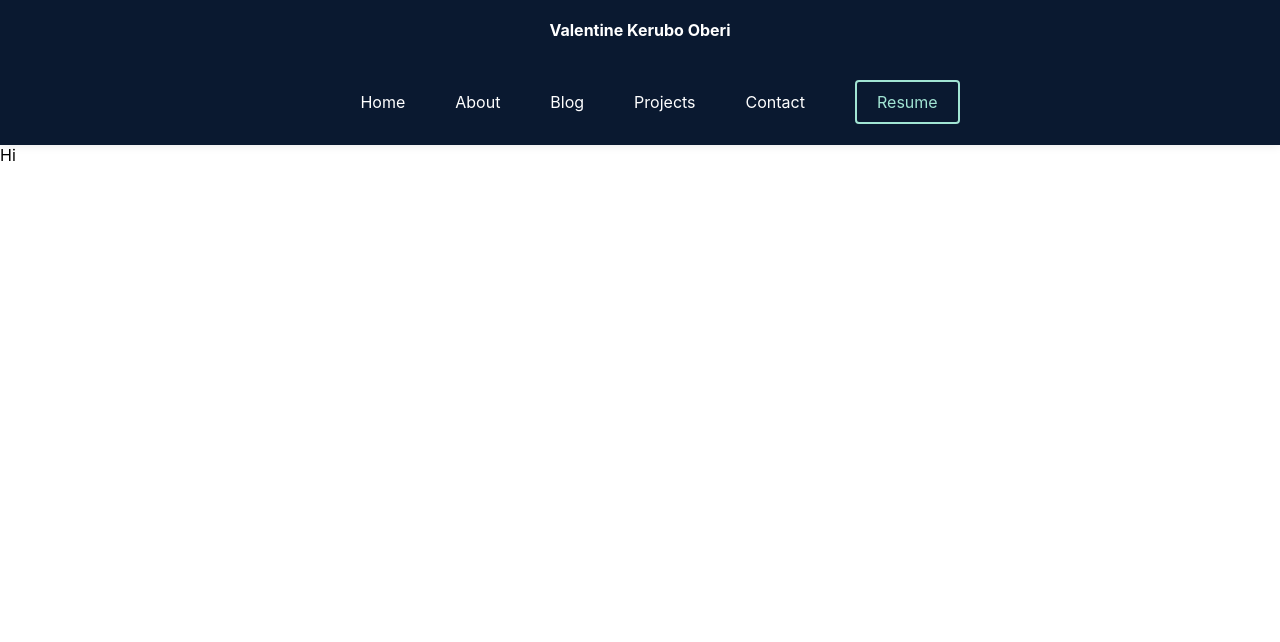
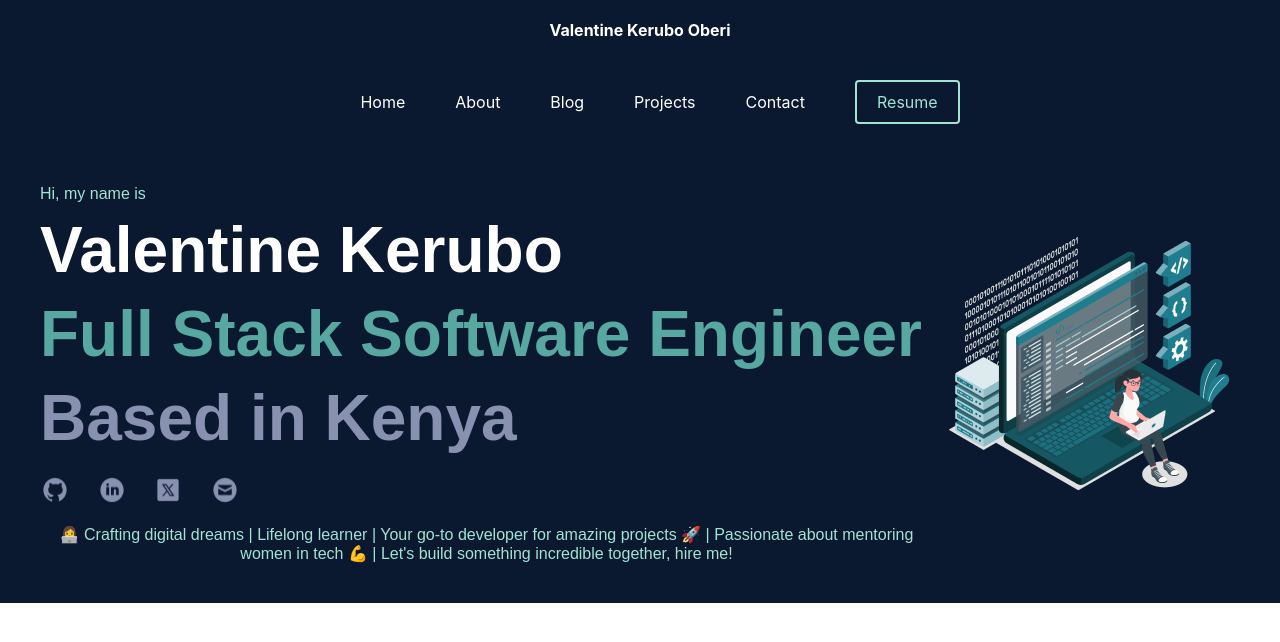
Before and after one commit to Vkerubo/my-portolio, a React (Create React App) app: page / in a window 1280 px wide. Shown: the top 642 px of the page. Built offline with nearby package versions, Linux system fonts and the light colour scheme.

Commit message:
return content

```diff
--- a/src/components/HeroSection.js
+++ b/src/components/HeroSection.js
@@ -1,5 +1,5 @@
 import React from "react";
-import { styled } from "styled-components";
+import styled from "styled-components";
 import HeroImage from "../components/assets/Coding-amico (2) 1.png";
 import GithubIcon from "../components/assets/GitHub.png";
 import LinkedInIcon from "../components/assets/LinkedIn Circled.png";
@@ -20,13 +20,14 @@ const HeroRow = styled.div`
   display: flex;
   flex-direction: row;
   justify-content: space-between;
+  align-items: center; /* Add this line to vertically center the content */
   width: 100%;
 `;
 
 const HeroColumn = styled.div`
   display: flex;
   flex-direction: column;
-  align-items: center;
+  align-items: flex;
 `;
 
 const HiText = styled.div`
@@ -74,8 +75,42 @@ const DescriptionText = styled.div`
   margin-top: 20px;
 `;
 
+const HeroImageContainer = styled.div`
+  flex-shrink: 0; /* Prevent image from shrinking */
+`;
+
+const HeroImageStyled = styled.img`
+  width: 307px;
+  height: 281px;
+`;
+
 function HeroSection() {
-  return <>Hi</>;
+  return (
+    <HeroContainer>
+      <HeroRow>
+        <HeroColumn>
+          <HiText>Hi, my name is</HiText>
+          <NameText>Valentine Kerubo</NameText>
+          <SubText>Full Stack Software Engineer</SubText>
+          <LocationText>Based in Kenya</LocationText>
+          <IconsRow>
+            <Icon src={GithubIcon} alt="GitHub" />
+            <Icon src={LinkedInIcon} alt="LinkedIn" />
+            <Icon src={XIcon} alt="Twitter" />
+            <Icon src={EmailIcon} alt="Email" />
+          </IconsRow>
+          <DescriptionText>
+            👩‍💻 Crafting digital dreams | Lifelong learner | Your go-to developer
+            for amazing projects 🚀 | Passionate about mentoring women in tech
+            💪 | Let's build something incredible together, hire me!
+          </DescriptionText>
+        </HeroColumn>
+        <HeroImageContainer>
+          <HeroImageStyled src={HeroImage} alt="Coding Hero" />
+        </HeroImageContainer>
+      </HeroRow>
+    </HeroContainer>
+  );
 }
 
 export default HeroSection;
```
